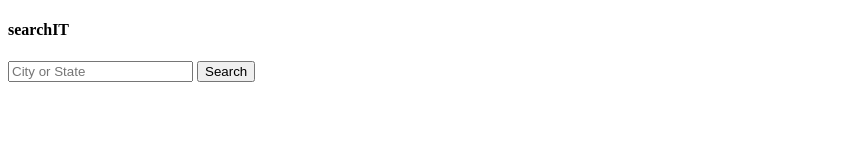
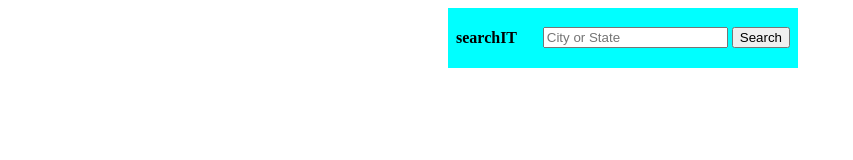
Before and after one commit to wambuguedison/andela_rwanda_technical_challenge_11, a plain HTML site: page index.html in a window 1280 px wide. Shown: the whole page, without its empty margins (0-853 px from the left). Drawn offline with Linux system fonts and the light colour scheme.

Commit message:
Basic Layout for title and search box

```diff
--- a/index.html
+++ b/index.html
@@ -9,8 +9,9 @@
     <link rel="stylesheet" href="main.css" />
   </head>
   <body>
-    <div>
-      <h4>searchIT</h4>
+    <div search>
+      <h4 search-title>searchIT</h4>
+      <div search-input>
         <input
           type="search"
           name="search"
@@ -19,6 +20,7 @@
         />
         <button>Search</button>
       </div>
+    </div>
     <div></div>
   </body>
 </html>
--- a/main.css
+++ b/main.css
@@ -0,0 +1,16 @@
+[search] {
+  position: fixed;
+  width: 350px;
+  height: 60px;
+  left: 35%;
+  background-color: aqua;
+}
+[search] [search-title] {
+  padding-left: 0.5em;
+  float: left;
+}
+[search] [search-input] {
+  float: right;
+  padding-top: 1.2em;
+  padding-right: 0.5em;
+}
```
Lines whose indentation alone changed are shown as unchanged.
